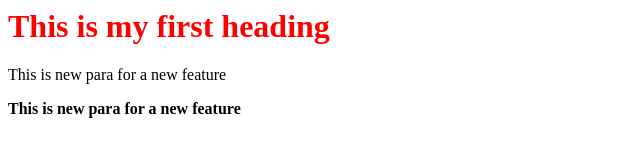
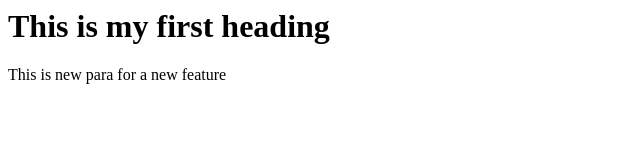
Before and after one commit to Jhalak19y/YouTube-Clone, a plain HTML site: page index.html in a window 1280 px wide. Shown: the whole page, without its empty margins (0-640 px from the left). Drawn offline with Linux system fonts and the light colour scheme.

Commit message:
Update index.html

```diff
--- a/index.html
+++ b/index.html
@@ -1,11 +1,7 @@
 
-<head>
-    <title>YoutubeClone</title>
 </head>
-<link rel="stylesheet" href="style.css">
 <body>
     <h1>This is my first heading</h1>
     <p>This is new para for a new feature</p>
-    <p><b>This is new para for a new feature</b></p>
 </body>
 </html>
```
